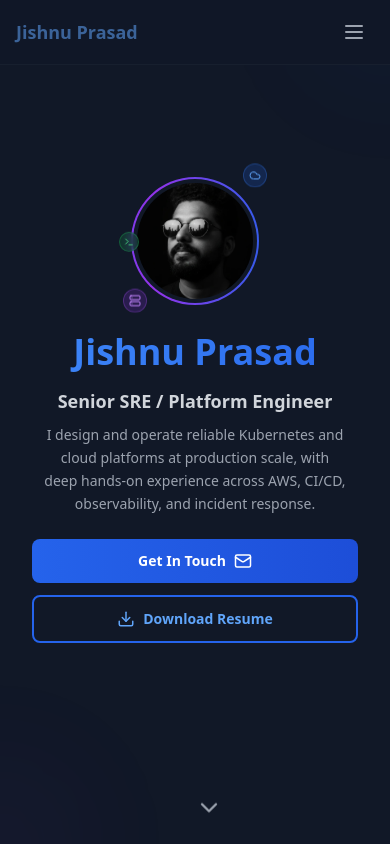
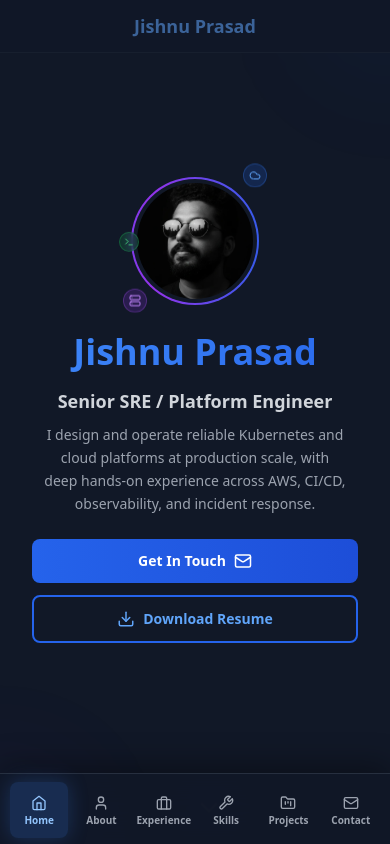
Before and after one commit to j1shnu/portfolio-2025, a React (Vite) app: page / in a window 390 px wide. Shown: the top 844 px of the page. Built offline with nearby package versions, Linux system fonts and the light colour scheme.

Commit message:
Mobile navbar fix

```diff
--- a/src/App.tsx
+++ b/src/App.tsx
@@ -10,9 +10,12 @@ import {
   Shield,
   Activity,
   Terminal,
-  Menu,
-  X,
-  ExternalLink
+  ExternalLink,
+  Home,
+  User,
+  Briefcase,
+  Wrench,
+  FolderKanban
 } from 'lucide-react';
 import portfolioData from './data/portfolio.json';
 import { PortfolioData } from './types/portfolio';
@@ -20,7 +23,6 @@ import { PortfolioData } from './types/portfolio';
 function App() {
   const [activeSection, setActiveSection] = useState('hero');
   const [isVisible, setIsVisible] = useState<{ [key: string]: boolean }>({});
-  const [isMobileMenuOpen, setIsMobileMenuOpen] = useState(false);
 
   const data = portfolioData as PortfolioData;
 
@@ -41,6 +43,15 @@ function App() {
     "LinkedIn": Linkedin,
     "GitHub": Github
   }), []);
+
+  const mobileDockItems = useMemo(() => ([
+    { section: 'hero', label: data.navigation.homeLabel, icon: Home },
+    { section: 'about', label: 'About', icon: User },
+    { section: 'experience', label: 'Experience', icon: Briefcase },
+    { section: 'skills', label: 'Skills', icon: Wrench },
+    { section: 'projects', label: 'Projects', icon: FolderKanban },
+    { section: 'contact', label: 'Contact', icon: Mail }
+  ]), [data.navigation.homeLabel]);
 
   // Throttle function for scroll handler
   const throttleRef = useRef<number | null>(null);
@@ -145,16 +156,15 @@ function App() {
       if (window.location.hash !== `#${sectionId}`) {
         window.history.replaceState(null, '', `#${sectionId}`);
       }
-      setIsMobileMenuOpen(false);
     }
   }, []);
 
   return (
-    <div className="min-h-screen bg-gray-900 text-white overflow-x-hidden">
+    <div className="min-h-screen bg-gray-900 text-white overflow-x-hidden pb-24 lg:pb-0">
       {/* Navigation */}
       <nav className="fixed top-0 left-0 right-0 z-50 bg-gray-900/95 backdrop-blur-md border-b border-gray-800/50 transition-all duration-300">
         <div className="max-w-6xl mx-auto px-4 sm:px-6 py-3 sm:py-4">
-          <div className="flex justify-between items-center">
+          <div className="flex justify-center lg:justify-between items-center">
             <div className="text-lg sm:text-xl font-bold text-blue-400 animate-pulse">{data.personal.name}</div>
 
             {/* Desktop Navigation */}
@@ -180,43 +190,40 @@ function App() {
                 </a>
               ))}
             </div>
+          </div>
+        </div>
+      </nav>
 
-            {/* Mobile Menu Button */}
-            <button
-              onClick={() => setIsMobileMenuOpen(prev => !prev)}
-              className="lg:hidden p-2 text-gray-400 hover:text-white transition-colors duration-300"
-              aria-label="Toggle mobile menu"
-              aria-expanded={isMobileMenuOpen}
-              aria-controls="mobile-nav"
+      {/* Mobile Bottom Dock */}
+      <nav
+        className="fixed bottom-0 left-0 right-0 z-50 lg:hidden border-t border-gray-700/60 bg-gray-900/90 backdrop-blur-xl shadow-[0_-8px_30px_rgba(0,0,0,0.35)]"
+        style={{ paddingBottom: 'calc(0.4rem + env(safe-area-inset-bottom))' }}
+        aria-label="Mobile section navigation"
       >
-              {isMobileMenuOpen ? <X size={24} /> : <Menu size={24} />}
-            </button>
-          </div>
-
-          {/* Mobile Navigation Menu */}
-          {isMobileMenuOpen && (
-            <div id="mobile-nav" className="lg:hidden absolute top-full left-0 right-0 bg-gray-900/98 backdrop-blur-md border-b border-gray-800/50 py-4">
-              <div className="flex flex-col space-y-3 px-4">
-                {navigationSections.map((section) => (
+        <div className="mx-auto grid max-w-3xl grid-cols-6 px-2 pt-2">
+          {mobileDockItems.map((item) => {
+            const Icon = item.icon;
+            const isActive = activeSection === item.section;
+            return (
               <a
-                    key={section}
-                    href={`#${section}`}
+                key={item.section}
+                href={`#${item.section}`}
                 onClick={(event) => {
                   event.preventDefault();
-                      scrollToSection(section);
+                  scrollToSection(item.section);
                 }}
-                    className={`capitalize text-left py-3.5 px-5 rounded-lg transition-all duration-300 font-bold text-base ${
-                      activeSection === section
-                        ? 'text-blue-300 bg-blue-900/50 border-2 border-blue-500/60 shadow-xl shadow-blue-900/30'
-                        : 'text-white bg-gray-700/90 hover:text-blue-200 hover:bg-gray-600/90 border-2 border-gray-500/60 shadow-lg'
+                className={`mx-0.5 flex min-h-14 flex-col items-center justify-center rounded-lg px-1 py-1.5 text-[10px] leading-none transition-all duration-300 ${
+                  isActive
+                    ? 'bg-blue-500/20 text-blue-300 shadow-[0_0_20px_rgba(59,130,246,0.25)]'
+                    : 'text-gray-400 hover:bg-gray-800/80 hover:text-gray-100'
                 }`}
+                aria-current={isActive ? 'page' : undefined}
               >
-                    {section === 'hero' ? data.navigation.homeLabel : section}
+                <Icon size={16} />
+                <span className="mt-1 whitespace-nowrap font-semibold">{item.label}</span>
               </a>
-                ))}
-              </div>
-            </div>
-          )}
+            );
+          })}
         </div>
       </nav>
 
```
Lines whose indentation alone changed are shown as unchanged.
